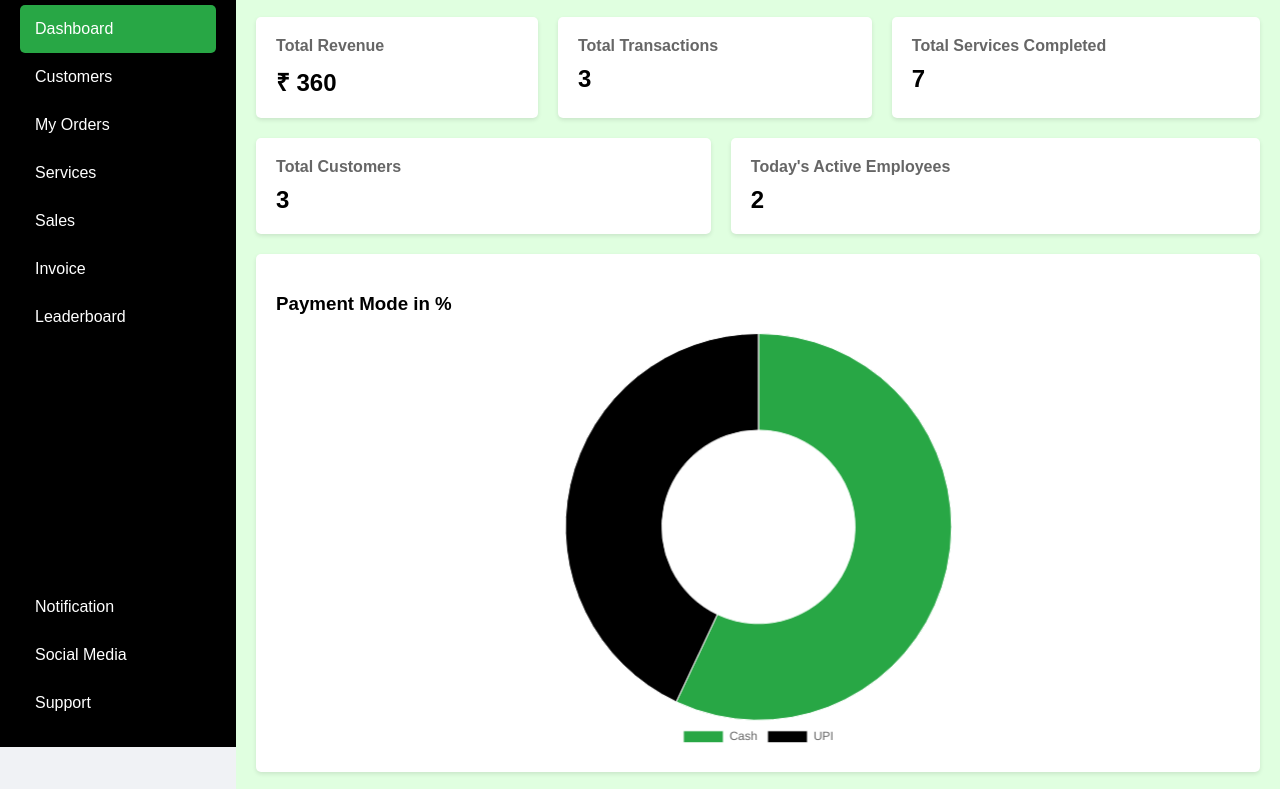
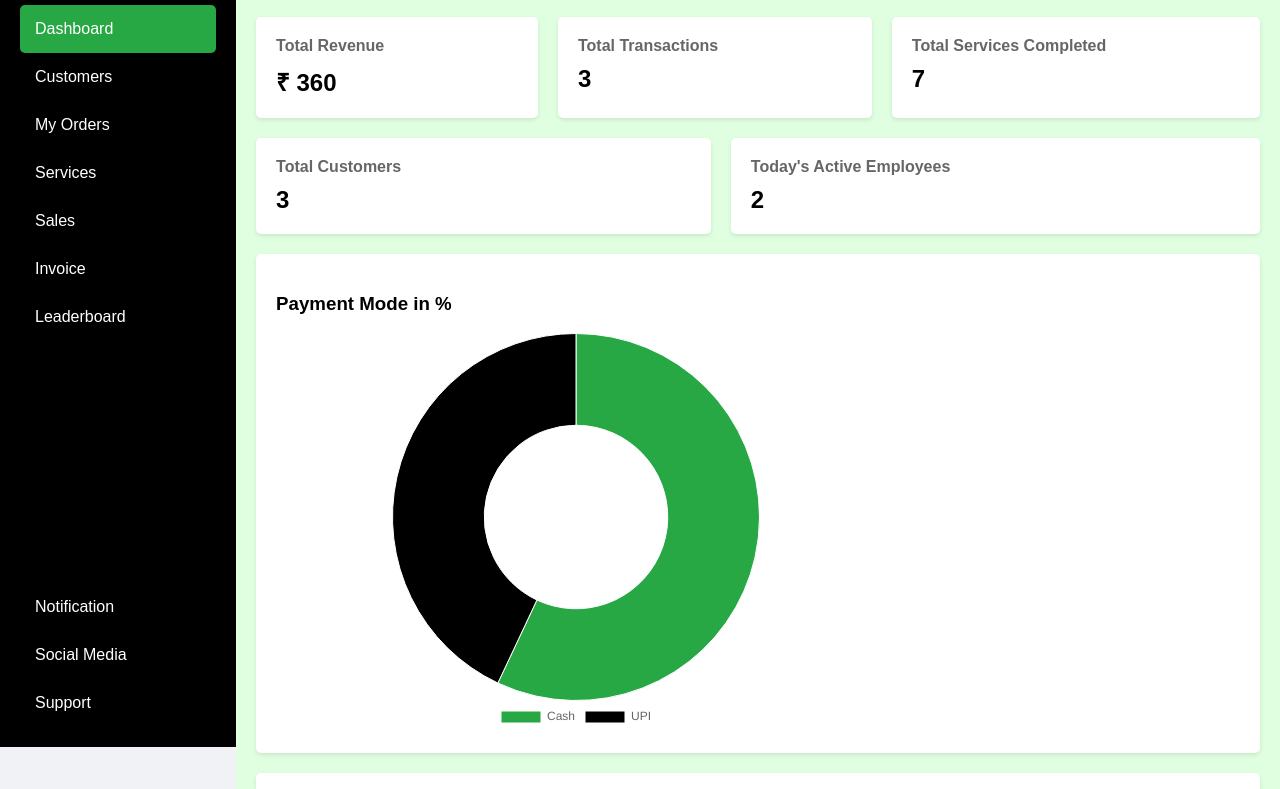
Before and after one commit to raushan3405/my-coolify-app, a website: page public/index.html in a window 1280 px wide. Shown: the part 93-882 px from the top of the page. Drawn offline with nearby package versions, Linux system fonts and the light colour scheme; animation ran at ten frames a second.

Commit message:
Fix chart height to prevent infinite scroll

```diff
--- a/public/style.css
+++ b/public/style.css
@@ -115,7 +115,7 @@ body {
 .charts-and-tables {
     margin-top: 20px;
     display: grid;
-    grid-template-columns: repeat(300px, minmax(300px, 1fr));
+    grid-template-columns: repeat(autofit , minmax(300px, 1fr));
     gap: 20px;
 }
 
@@ -126,3 +126,14 @@ body {
     border-radius: 5px;
     box-shadow: 0 2px 4px rgba(0,0,0,0.1);
 }
+
+
+#paymentModePieChart {
+  width: 100%;
+  height: 400px;
+  max-width: 600px;
+}
+
+canvas {
+  max-height: 400px;
+}
```
